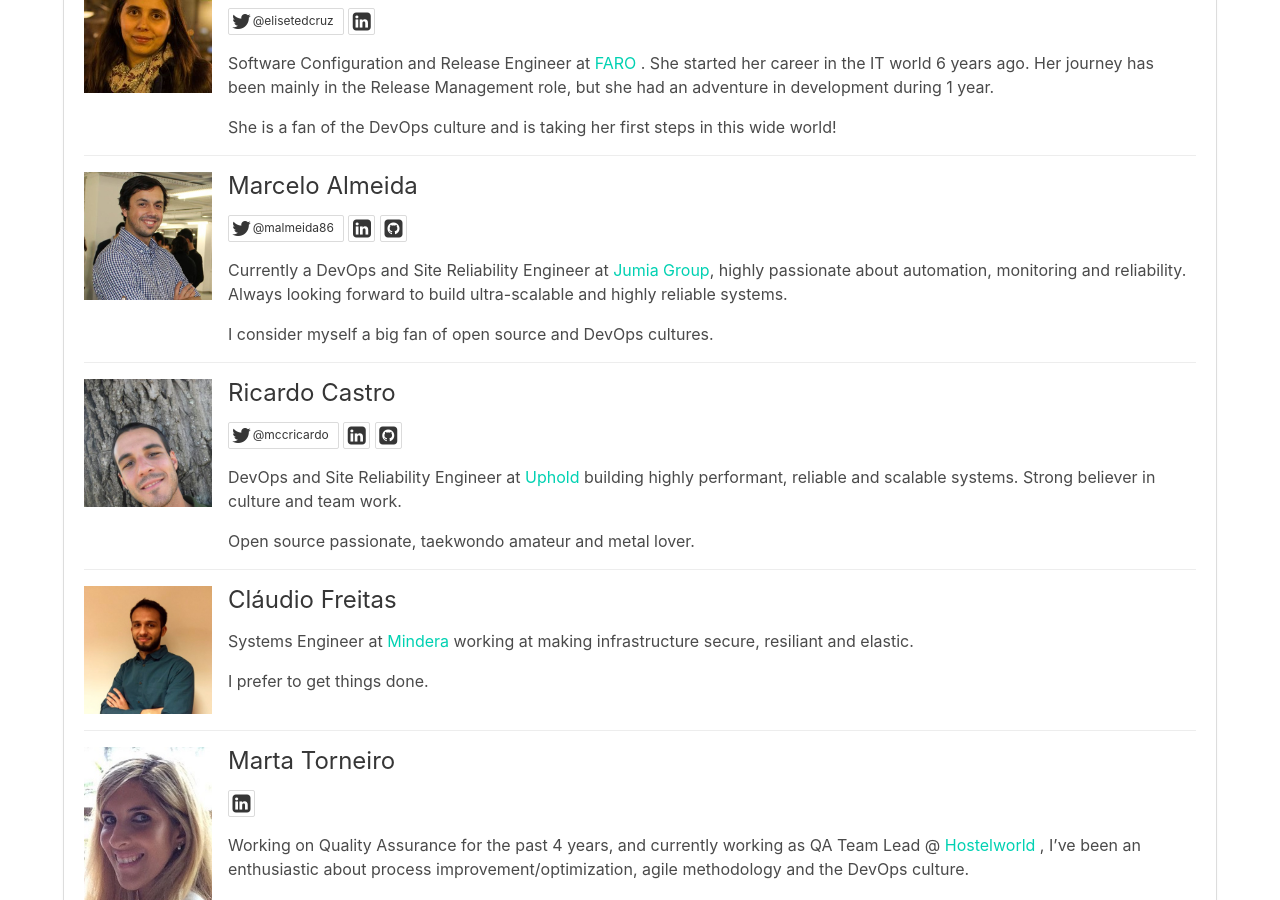
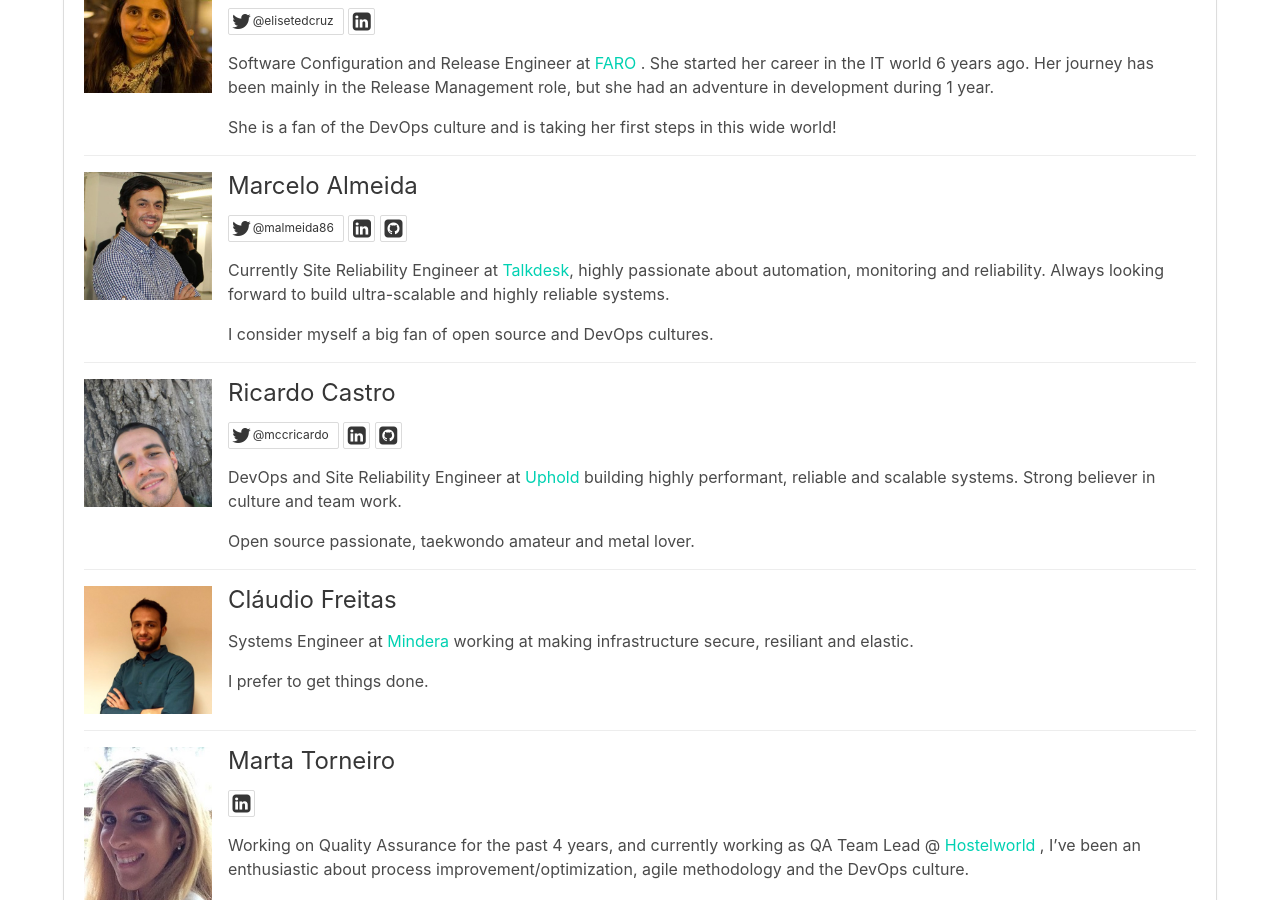
Before and after one commit to DevOpsPorto/devopsporto.github.io, a Jekyll site: the page built from team.html, in a window 1280 px wide and 900 px high, scrolled down 1384 px. Built offline with Jekyll 4.4.1, drawn with Linux system fonts in a browser that asks for light colours.

Commit message:
Update Marcelo description

```diff
--- a/team.html
+++ b/team.html
@@ -115,7 +115,7 @@ layout: default
             {% include components/teamhandle.html twitter="malmeida86" linkedin="msalmeida" github="marceloalmeida" %}
 
             <p>
-              Currently a DevOps and Site Reliability Engineer at <a href="https://group.jumia.com/" target="_blank"> Jumia Group</a>, highly passionate about automation, monitoring and reliability. Always looking forward to build ultra-scalable and highly reliable systems.
+              Currently Site Reliability Engineer at <a href="https://www.talkdesk.com/" target="_blank">Talkdesk</a>, highly passionate about automation, monitoring and reliability. Always looking forward to build ultra-scalable and highly reliable systems.
             </p>
             <p>
               I consider myself a big fan of open source and DevOps cultures.
```
